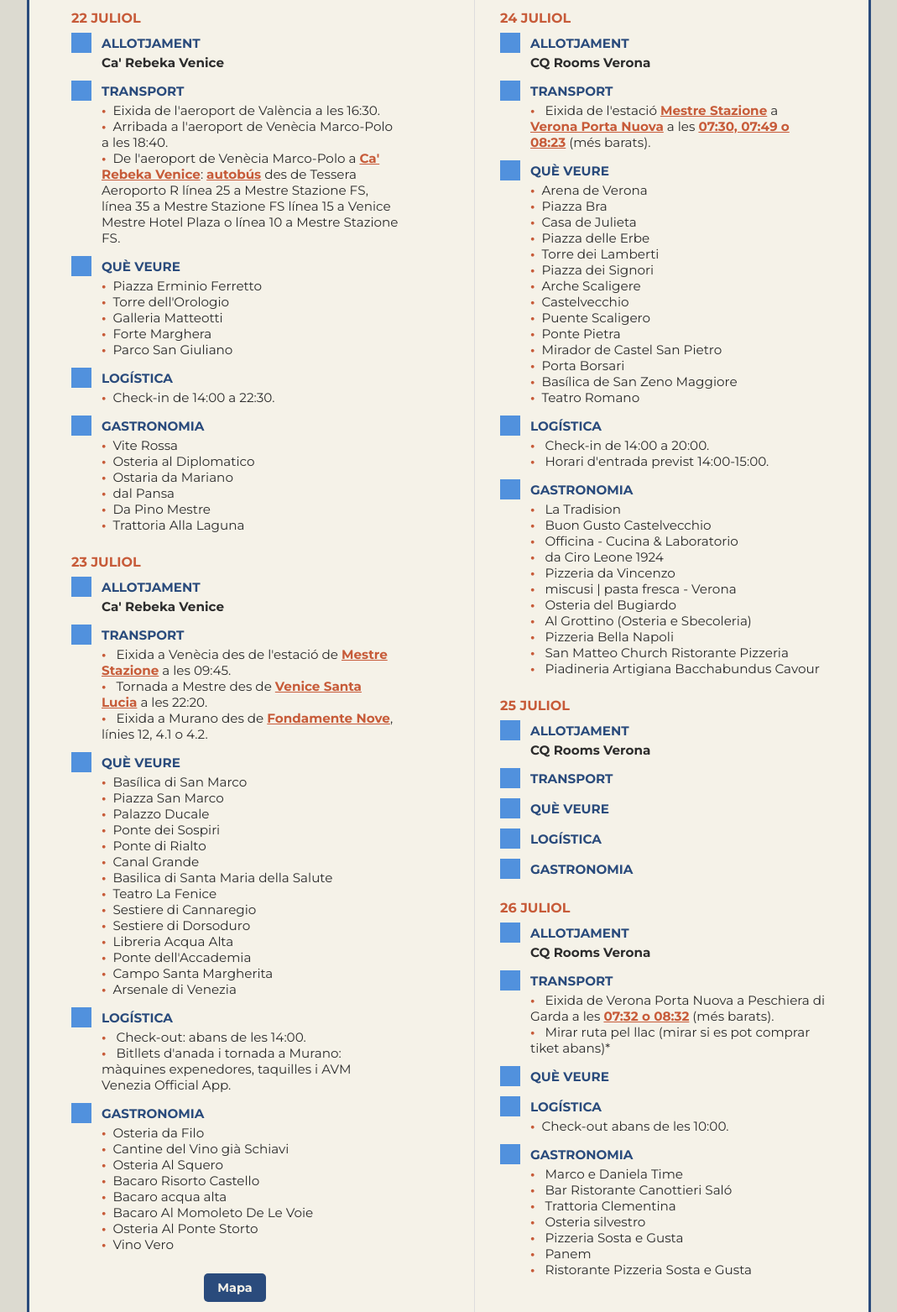
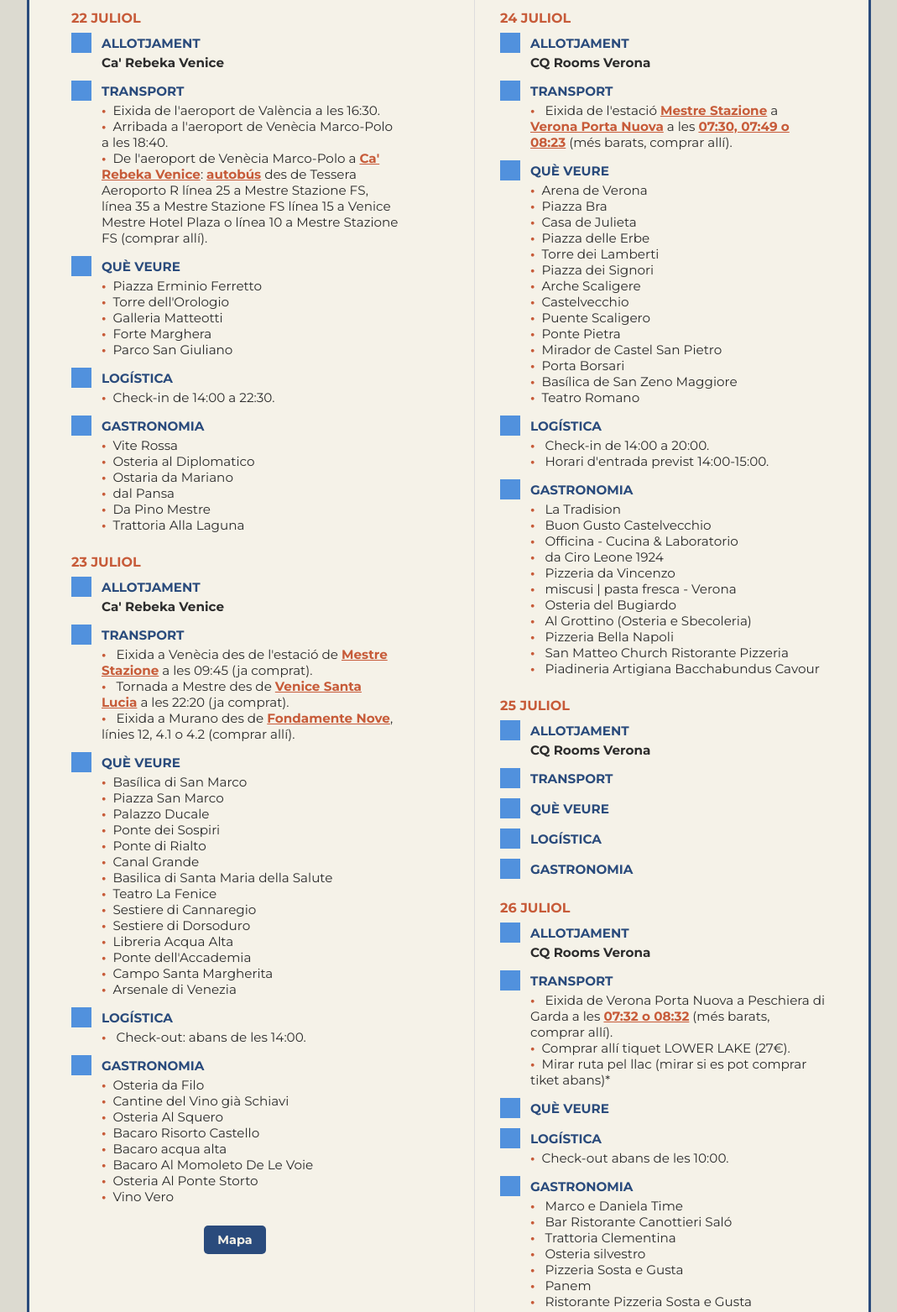
Before and after one commit to alborgar/italia, a plain HTML site: page index.html in a window 1280 px wide. Shown: the part 340-1903 px from the top of the page at 84% size, without its empty margins (105-1174 px from the left). Drawn offline with Linux system fonts and the light colour scheme; grey boxes are pictures that could not be loaded.

Commit message:
Update index.html

```diff
--- a/index.html
+++ b/index.html
@@ -117,7 +117,7 @@
                 <div class="item-content">
                     <span class="dot">•</span>Eixida de l'aeroport de València a les 16:30.<br>
                     <span class="dot">•</span>Arribada a l'aeroport de Venècia Marco-Polo a les 18:40.<br>
-                    <span class="dot">•</span>De l'aeroport de Venècia Marco-Polo a <a href="https://maps.app.goo.gl/jvMqJZSNz9jnAr1N7" target="_blank">Ca' Rebeka Venice</a>: <a href="https://webticketing.atvo.it/app/#/purchase/fromto" target="_blank">autobús</a> des de Tessera Aeroporto R línea 25 a Mestre Stazione FS, línea 35 a Mestre Stazione FS línea 15 a Venice Mestre Hotel Plaza o línea 10 a Mestre Stazione FS.
+                    <span class="dot">•</span>De l'aeroport de Venècia Marco-Polo a <a href="https://maps.app.goo.gl/jvMqJZSNz9jnAr1N7" target="_blank">Ca' Rebeka Venice</a>: <a href="https://webticketing.atvo.it/app/#/purchase/fromto" target="_blank">autobús</a> des de Tessera Aeroporto R línea 25 a Mestre Stazione FS, línea 35 a Mestre Stazione FS línea 15 a Venice Mestre Hotel Plaza o línea 10 a Mestre Stazione FS (comprar allí).
                 </div>
                 <div class="item-line"><img src="https://cdn-icons-png.flaticon.com/128/785/785432.png" class="icon"><strong>QUÈ VEURE</strong></div>
                 <div class="item-content">
@@ -147,9 +147,9 @@
                 <div class="item-content"><b>Ca' Rebeka Venice</b></div>
                 <div class="item-line"><img src="https://cdn-icons-png.flaticon.com/128/635/635705.png" class="icon"><strong>TRANSPORT</strong></div>
                 <div class="item-content">
-                    <span class="dot">•</span> Eixida a Venècia des de l'estació de <a href="https://maps.app.goo.gl/Zhoh2w8YWz6haRgz6" target="_blank">Mestre Stazione</a> a les 09:45.<br>
-                    <span class="dot">•</span> Tornada a Mestre des de <a href="https://maps.app.goo.gl/VtHEnMsRrTJYfvjx5" target="_blank">Venice Santa Lucia</a> a les 22:20.<br>
-                    <span class="dot">•</span> Eixida a Murano des de <a href="https://maps.app.goo.gl/gSfuXvcbK2Pcf6jx9" target="_blank">Fondamente Nove</a>, línies 12, 4.1 o 4.2.
+                    <span class="dot">•</span> Eixida a Venècia des de l'estació de <a href="https://maps.app.goo.gl/Zhoh2w8YWz6haRgz6" target="_blank">Mestre Stazione</a> a les 09:45 (ja comprat).<br>
+                    <span class="dot">•</span> Tornada a Mestre des de <a href="https://maps.app.goo.gl/VtHEnMsRrTJYfvjx5" target="_blank">Venice Santa Lucia</a> a les 22:20 (ja comprat).<br>
+                    <span class="dot">•</span> Eixida a Murano des de <a href="https://maps.app.goo.gl/gSfuXvcbK2Pcf6jx9" target="_blank">Fondamente Nove</a>, línies 12, 4.1 o 4.2 (comprar allí).
                 </div>
                 <div class="item-line"><img src="https://cdn-icons-png.flaticon.com/128/785/785432.png" class="icon"><strong>QUÈ VEURE</strong></div>
                 <div class="item-content">
@@ -170,8 +170,7 @@
                 </div>
                 <div class="item-line"><img src="https://cdn-icons-png.flaticon.com/512/64/64673.png" class="icon"><strong>LOGÍSTICA</strong></div>
                 <div class="item-content">
-                    <span class="dot">•</span> Check-out: abans de les 14:00.<br>
-                    <span class="dot">•</span> Bitllets d'anada i tornada a Murano: màquines expenedores, taquilles i AVM Venezia Official App.
+                    <span class="dot">•</span> Check-out: abans de les 14:00.
                 </div>
                 <div class="item-line"><img src="https://cdn-icons-png.flaticon.com/128/685/685352.png" class="icon"><strong>GASTRONOMIA</strong></div>
                 <div class="item-content">
@@ -197,7 +196,7 @@
                 <div class="item-line"><img src="https://cdn-icons-png.flaticon.com/512/25/25694.png" class="icon"><strong>ALLOTJAMENT</strong></div>
                 <div class="item-content"><b>CQ Rooms Verona</b></div>
                 <div class="item-line"><img src="https://cdn-icons-png.flaticon.com/128/635/635705.png" class="icon"><strong>TRANSPORT</strong></div>
-                <div class="item-content"><span class="dot">•</span> Eixida de l'estació <a href="https://maps.app.goo.gl/Zhoh2w8YWz6haRgz6" target="_blank">Mestre Stazione</a> a <a href="https://maps.app.goo.gl/65yuhT67s1aRS9789" target="_blank">Verona Porta Nuova</a> a les <a href="https://www.trenitalia.com/it.html" target="_blank">07:30, 07:49 o 08:23</a> (més barats).</div>
+                <div class="item-content"><span class="dot">•</span> Eixida de l'estació <a href="https://maps.app.goo.gl/Zhoh2w8YWz6haRgz6" target="_blank">Mestre Stazione</a> a <a href="https://maps.app.goo.gl/65yuhT67s1aRS9789" target="_blank">Verona Porta Nuova</a> a les <a href="https://www.trenitalia.com/it.html" target="_blank">07:30, 07:49 o 08:23</a> (més barats, comprar allí).</div>
                 <div class="item-line"><img src="https://cdn-icons-png.flaticon.com/128/785/785432.png" class="icon"><strong>QUÈ VEURE</strong></div>
                 <div class="item-content">
                     <span class="dot">•</span>Arena de Verona<br>
@@ -254,8 +253,9 @@
                 <div class="item-content"><b>CQ Rooms Verona</b></div>
                 <div class="item-line"><img src="https://cdn-icons-png.flaticon.com/128/635/635705.png" class="icon"><strong>TRANSPORT</strong></div>
                 <div class="item-content">
-                    <span class="dot">•</span> Eixida de Verona Porta Nuova a Peschiera di Garda a les <a href="https://www.trenitalia.com/it.html" target="_blank">07:32 o 08:32</a> (més barats).<br>
-                    <span class="dot">•</span> Mirar ruta pel llac (mirar si es pot comprar tiket abans)*
+                    <span class="dot">•</span> Eixida de Verona Porta Nuova a Peschiera di Garda a les <a href="https://www.trenitalia.com/it.html" target="_blank">07:32 o 08:32</a> (més barats, comprar allí).<br>
+                    <span class="dot">•</span>Comprar allí tiquet LOWER LAKE (27€).<br>
+                    <span class="dot">•</span>Mirar ruta pel llac (mirar si es pot comprar tiket abans)*
                 </div>
                 <div class="item-line"><img src="https://cdn-icons-png.flaticon.com/128/785/785432.png" class="icon"><strong>QUÈ VEURE</strong></div>
                 <div class="item-content"></div>
@@ -283,7 +283,7 @@
                 <div class="item-line"><img src="https://cdn-icons-png.flaticon.com/512/25/25694.png" class="icon"><strong>ALLOTJAMENT</strong></div>
                 <div class="item-content"><b>Hotel Bucaneve (Fango)</b></div>
                 <div class="item-line"><img src="https://cdn-icons-png.flaticon.com/128/635/635705.png" class="icon"><strong>TRANSPORT</strong></div>
-                <div class="item-content"><span class="dot">•</span>Cotxe llogat</div>
+                <div class="item-content"><span class="dot">•</span>Cotxe llogat.</div>
                 <div class="item-line"><img src="https://cdn-icons-png.flaticon.com/128/785/785432.png" class="icon"><strong>QUÈ VEURE</strong></div>
                 <div class="item-content">
                     <span class="dot">•</span> Ortisei<br>
```
